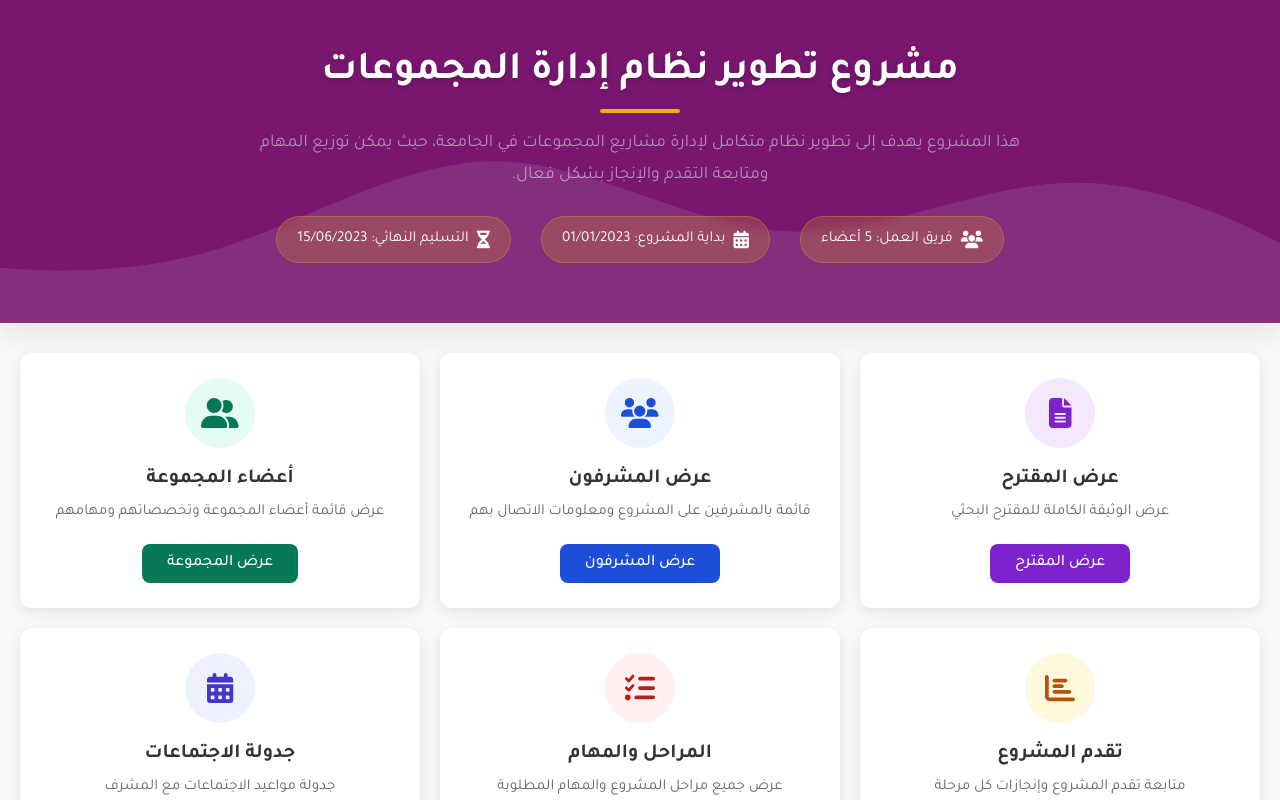
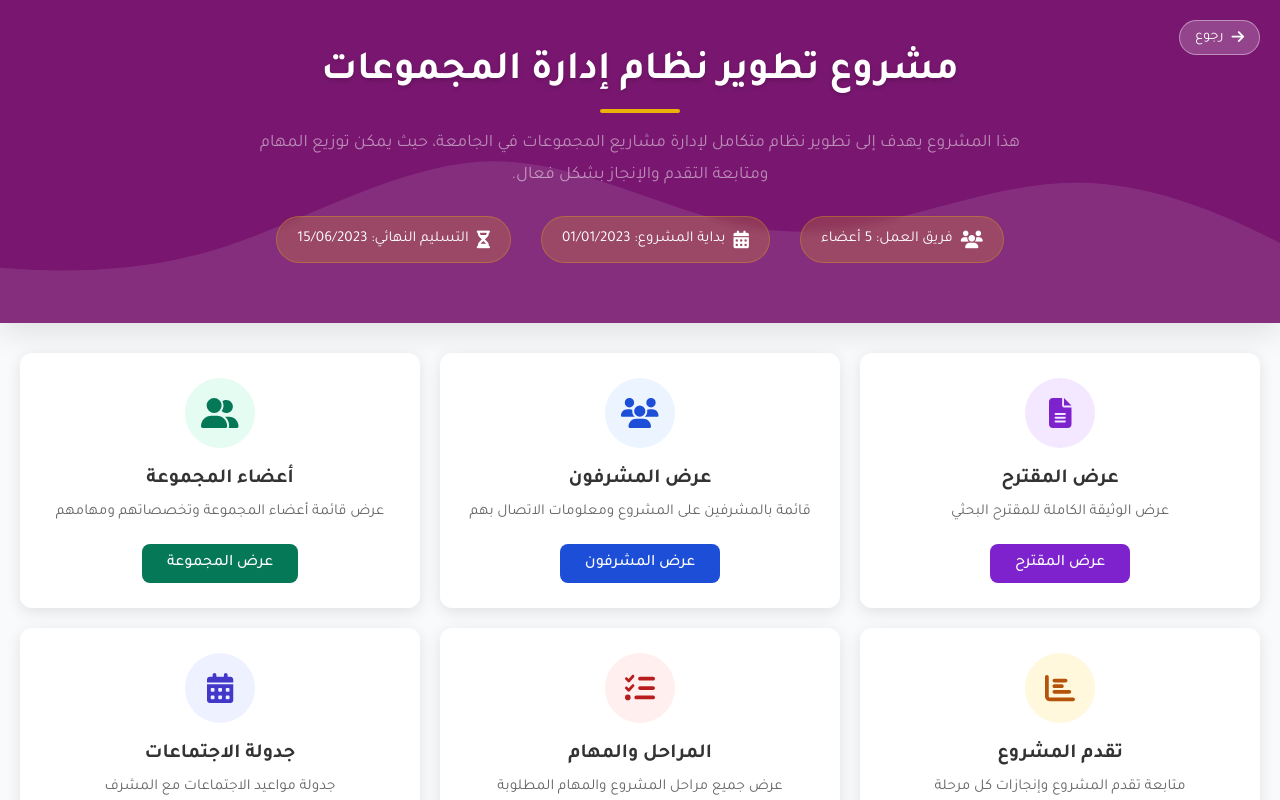
Before and after one commit to Mouazalkhawam/Apm, a React (Vite) app in the folder APM-Front/: page /group-project-management in a window 1280 px wide. Shown: the top 800 px of the page. Built offline with nearby package versions, Linux system fonts and the light colour scheme; sample sign-in values are in the browser's storage.

Commit message:
add back button to project header component

```diff
--- a/APM-Front/src/components/Header/ProjectHeader.css
+++ b/APM-Front/src/components/Header/ProjectHeader.css
@@ -122,3 +122,41 @@
         font-size: 0.85rem;
     }
 }
+
+.back-button-project {
+    position: absolute;
+    top: 20px;
+    right: 20px;
+    z-index: 3;
+    background: rgba(255, 255, 255, 0.2);
+    color: white;
+    border: 1px solid rgba(255, 255, 255, 0.4);
+    padding: 8px 15px;
+    border-radius: 50px;
+    cursor: pointer;
+    display: flex;
+    align-items: center;
+    gap: 8px;
+    font-size: 0.9rem;
+    backdrop-filter: blur(5px);
+    transition: all 0.3s ease;
+  }
+
+  .back-button-project:hover {
+    background: rgba(255, 255, 255, 0.3);
+    transform: translateX(-5px);
+  }
+
+  .back-button-project i {
+    font-size: 0.9rem;
+  }
+
+  /* تعديلات للريسبونسيف */
+  @media (max-width: 768px) {
+    .back-button-project {
+      top: 15px;
+      right: 15px;
+      padding: 6px 12px;
+      font-size: 0.8rem;
+    }
+  }
--- a/APM-Front/src/components/Header/ProjectHeader.jsx
+++ b/APM-Front/src/components/Header/ProjectHeader.jsx
@@ -1,10 +1,35 @@
 import React from 'react';
+import { useNavigate } from 'react-router-dom';
 import './ProjectHeader.css';
 
-const ProjectHeader = ({ title, description, teamMembers, startDate, endDate }) => {
+const ProjectHeader = ({
+  title,
+  description,
+  teamMembers,
+  startDate,
+  endDate,
+  customBackAction, // دالة مخصصة للرجوع
+  backRoute // مسار مخصص للرجوع
+}) => {
+  const navigate = useNavigate();
+
+  const handleGoBack = () => {
+    if (customBackAction) {
+      customBackAction(); // إذا وجدت دالة مخصصة، استخدمها
+    } else if (backRoute) {
+      navigate(backRoute); // إذا وجد مسار مخصص، اذهب إليه
+    } else {
+      navigate(-1); // افتراضيًا: العودة للصفحة السابقة
+    }
+  };
+
+
   return (
     <header className='project-header'>
       <div className="header-bg-project"></div>
+      <button className="back-button-project" onClick={handleGoBack}>
+        <i className="fas fa-arrow-right"></i> رجوع
+      </button>
       <div className="header-content-project">
         <h1 className="project-title-project">{title}</h1>
         <p className="project-description-project">
--- a/APM-Front/src/pages/GroupProjectManagement.jsx
+++ b/APM-Front/src/pages/GroupProjectManagement.jsx
@@ -47,6 +47,7 @@ const GroupProjectManagement = () => {
         teamMembers={5}
         startDate="01/01/2023"
         endDate="15/06/2023"
+         backRoute="/profile"
       />
 
       {/* Navigation Cards Section */}
```
